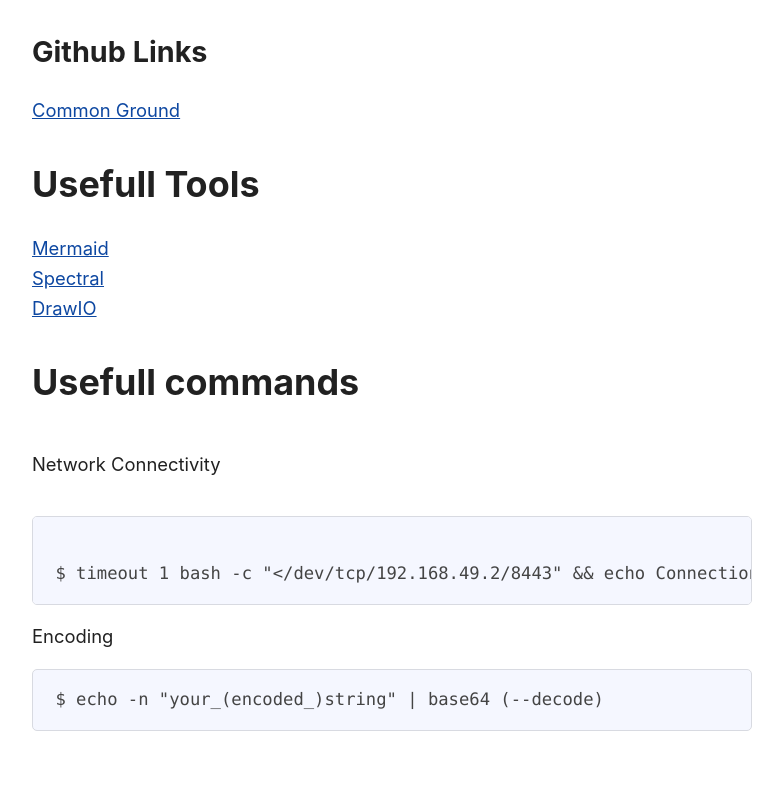
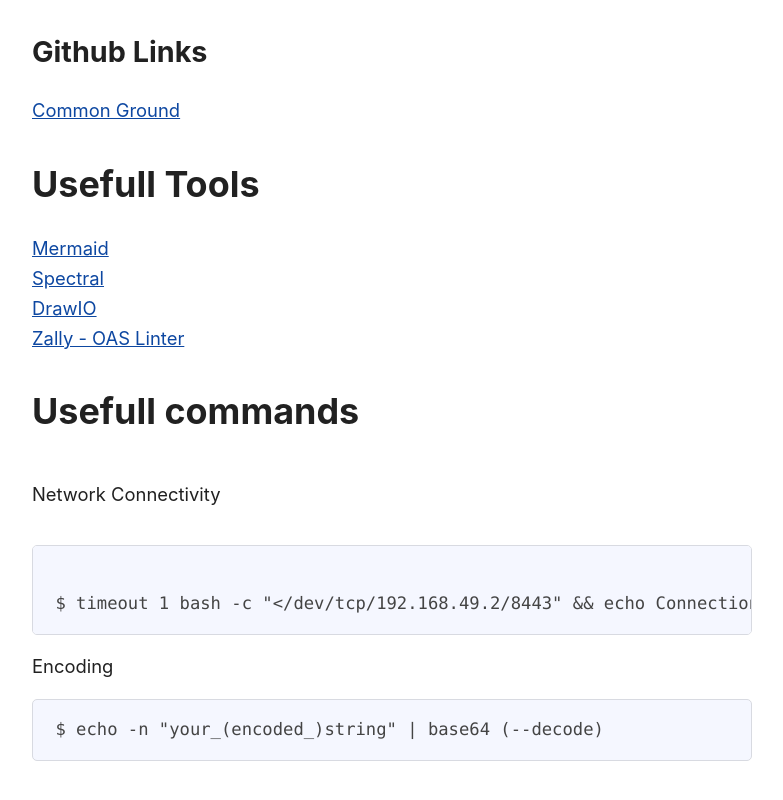
Before and after one commit to JanJaapZ/janjaapz.github.io, a plain HTML site: page index.html in a window 1280 px wide. Shown: the part 1535-2335 px from the top of the page, without its empty margins (248-1031 px from the left). Drawn offline with Linux system fonts and the light colour scheme.

Commit message:
Update index.html

```diff
--- a/index.html
+++ b/index.html
@@ -51,6 +51,7 @@
 <a href="https://mermaid.live/">Mermaid</a>
 <a href="https://github.com/stoplightio/spectral">Spectral</a>
 <a href="https://app.diagrams.net/">DrawIO</a>
+<a href="https://github.com/zalando/backstage-plugin-api-linter">Zally - OAS Linter</a>
 
 <h2>Usefull commands</h2>
 <p class="code">
```
